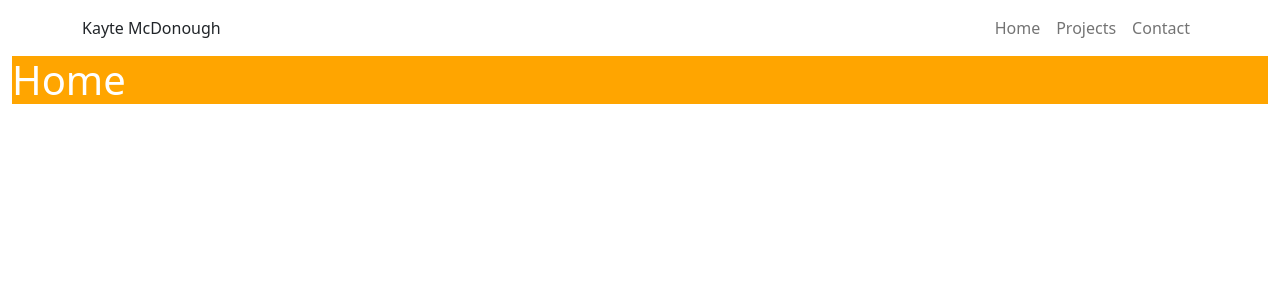
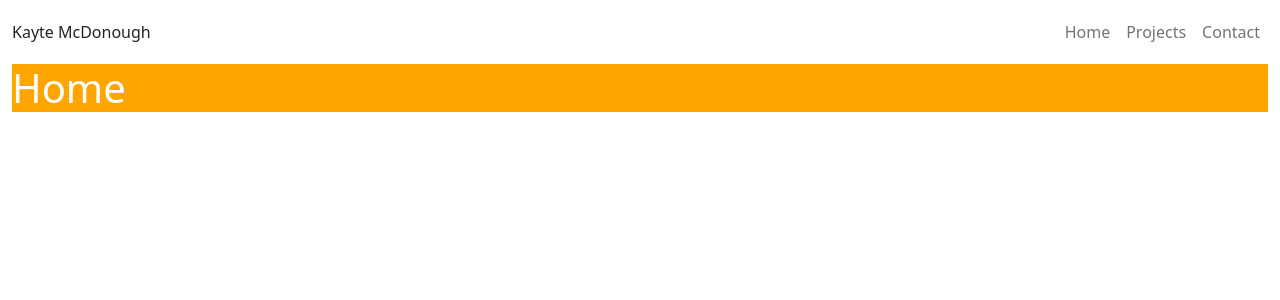
Before and after one commit to UseTheHill/react_router_6, a React (Create React App) app: page / in a window 1280 px wide. Shown: the top 300 px of the page. Built offline with nearby package versions, Linux system fonts and the light colour scheme.

Commit message:
working on navbar and font awesome

```diff
--- a/package.json
+++ b/package.json
@@ -3,6 +3,9 @@
   "version": "0.1.0",
   "private": true,
   "dependencies": {
+    "@fortawesome/fontawesome-svg-core": "^1.3.0",
+    "@fortawesome/free-solid-svg-icons": "^6.0.0",
+    "@fortawesome/react-fontawesome": "^0.1.17",
     "@testing-library/jest-dom": "^5.16.2",
     "@testing-library/react": "^12.1.3",
     "@testing-library/user-event": "^13.5.0",
--- a/src/App.js
+++ b/src/App.js
@@ -4,6 +4,8 @@ import { BrowserRouter, Route, Routes } from "react-router-dom";
 import "./App.mondule.scss";
 import styles from "../src/Navbar.module.scss";
 import { Navbar, Nav, Container } from "react-bootstrap/";
+// import { FontAwesomeIcon } from "@fortawesome/react-fontawesome";
+// import {faKeyboard}  from '@fortawesome/free-solid-svg-icons';
 
 // Pages
 import Home from "./pages/Home";
@@ -15,10 +17,13 @@ function App() {
     <div className="App">
       <BrowserRouter>
         <Container>
-        <Navbar className={styles.km_whole_navbar} expand="md" >
-          <Container className={styles.km_navbar}>
-            <Navbar  href="/">Kayte McDonough</Navbar>
-            <Navbar.Toggle className={styles.km_toggle} aria-controls="basic-navbar-nav" />
+          <Navbar className={styles.km_navbar} expand="md">
+            <Navbar href="/">Kayte McDonough</Navbar>
+            <Navbar.Toggle aria-controls="basic-navbar-nav">
+              {/* <span>
+              <FontAwesomeIcon icon={fa-solid fa-keyboard} />
+              </span> */}
+            </Navbar.Toggle>
             <Navbar.Collapse
               className={styles.km_collapse}
               id="basic-navbar-nav"
@@ -35,7 +40,6 @@ function App() {
                 </Nav.Item>
               </Nav>
             </Navbar.Collapse>
-          </Container>
           </Navbar>
 
           <Routes>
--- a/src/Navbar.module.scss
+++ b/src/Navbar.module.scss
@@ -1,19 +1,19 @@
 @import "./variables.scss";
 
 // .km_whole_navbar {
-//     max-width: 1920px;
+//     position: relative;
 // }
+.km_navbar {
+  max-width: 1920px;
+  margin-top: 4px;
+  margin-bottom: 4px;
+  width: 100%;
 
+}
 .km_whole_navbar {
   padding: 0;
   width: 100%;
 }
-// .km_toggle {
-//   width: 100%;
-// }
 .km_collapse {
   justify-content: end;
 }
-// .km_nav {
-
-// }
```
Also changed, not shown: 1 other file (tests, documents, lock files or other folders). Lines whose indentation alone changed are shown as unchanged.
